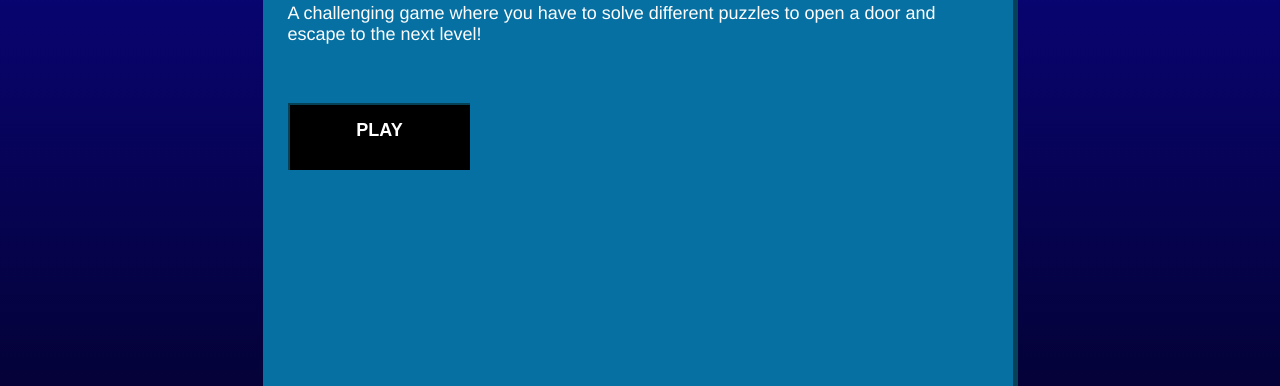
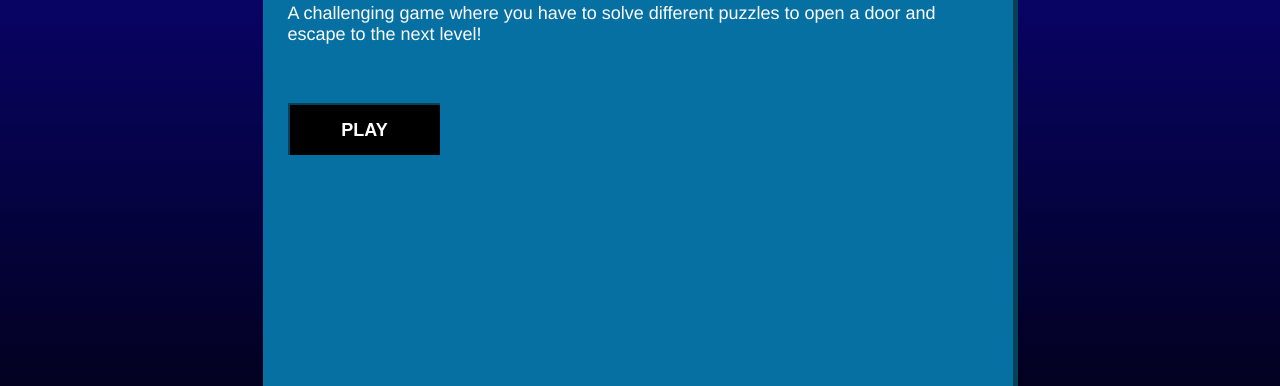
Before and after one commit to SoniciaNova/games, a plain HTML site: page index.html in a window 1280 px wide. Shown: the part 353-739 px from the top of the page. Drawn offline with Linux system fonts and the light colour scheme.

Commit message:
Update styling.css

```diff
--- a/styling.css
+++ b/styling.css
@@ -10,7 +10,7 @@ a {
 	margin:auto;
 	margin-top:50px;
 	width:750px;
-	height:1050px;
+	height:850px;
 	background-color:#0670a3;
 	border-right:5px solid #064158;
 	border-bottom:10px solid #064158;
@@ -100,7 +100,7 @@ a {
 	border-top:2.5px solid #064158;
 	width:150px;
 	height:35px;
-	padding:15px;
+	padding-top:15px;
 	position:relative;
 	color:white;
 	font-family:Arial;
```
